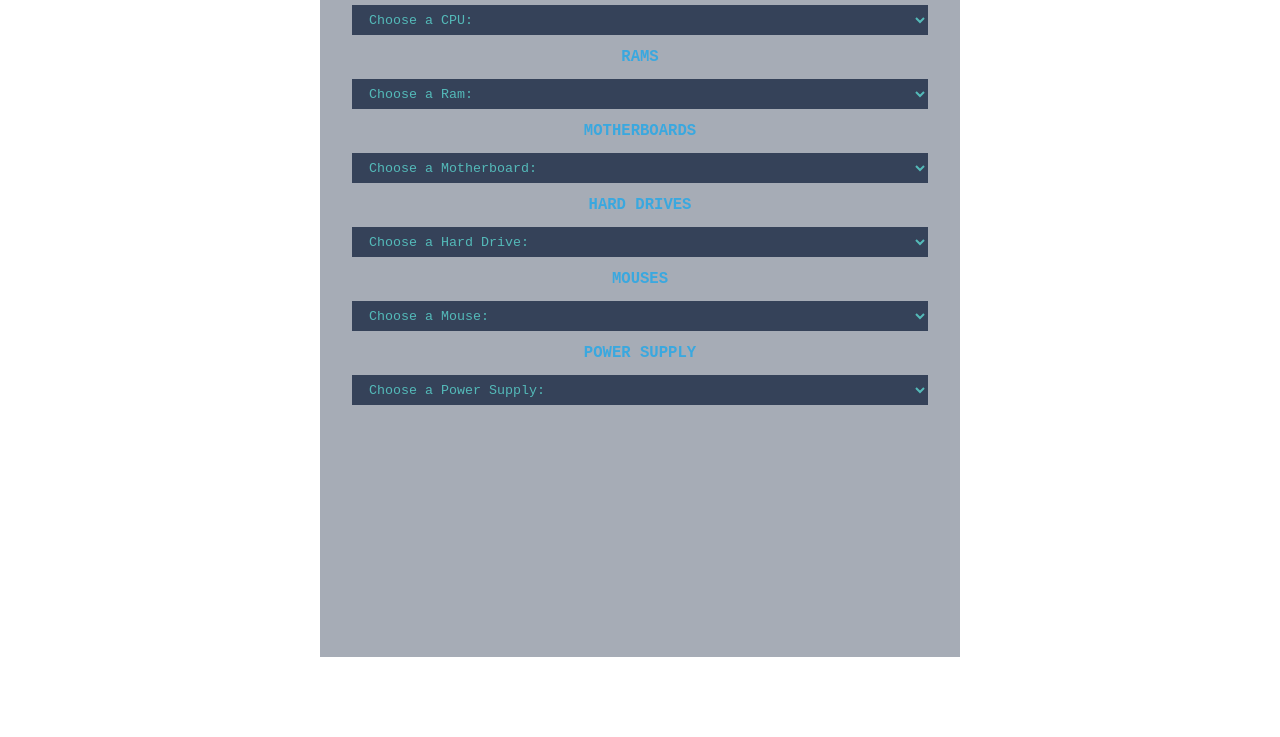
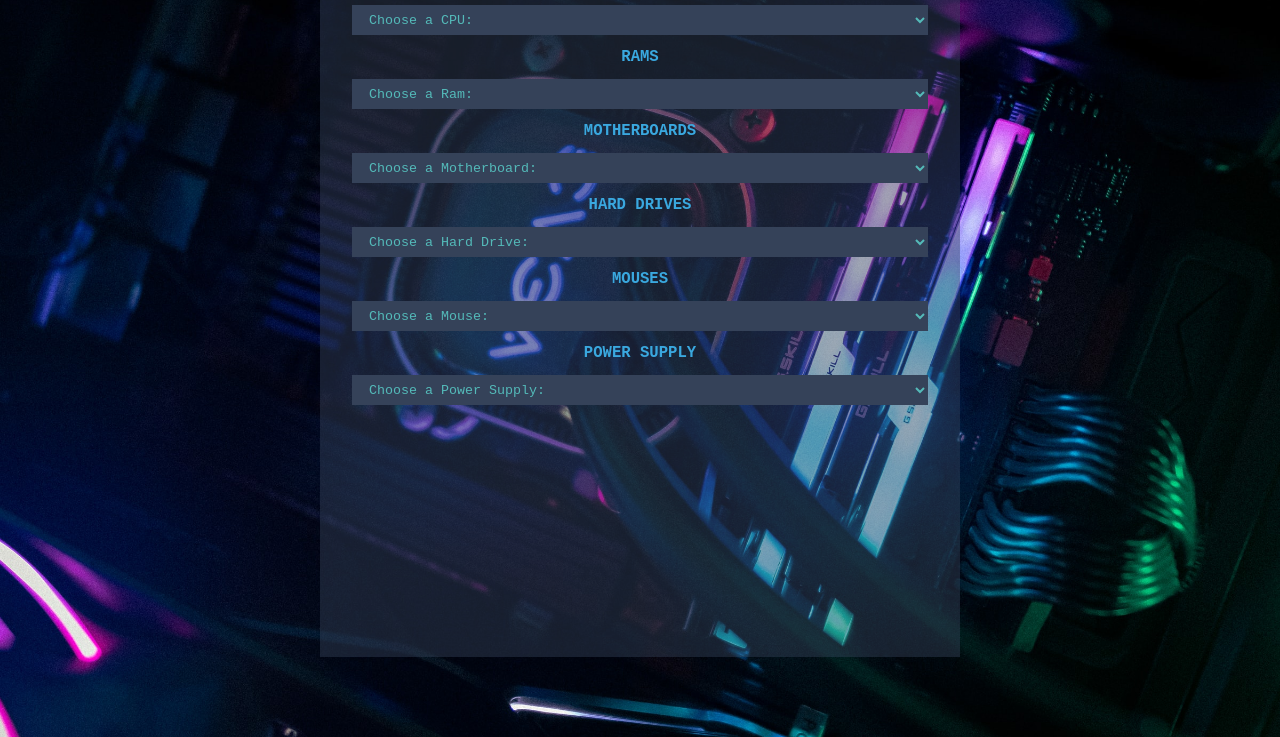
Before and after one commit to Qubit1010/computer-component-order-form, a plain HTML site: page index.html in a window 1280 px wide. Shown: the part 63-800 px from the top of the page. Drawn offline with Linux system fonts and the light colour scheme; the site is published under a folder, as on GitHub Pages, so addresses that start at the root find nothing.

Commit message:
'slash removed'

```diff
--- a/style.css
+++ b/style.css
@@ -7,7 +7,7 @@
 }
 
 main{
-    background: url(/assets/vitaly-sacred-p-IgjxEMilY-unsplash.jpg) no-repeat;
+    background: url(assets/vitaly-sacred-p-IgjxEMilY-unsplash.jpg) no-repeat;
     background-size: cover;
     width: 100vw;
     height: 100vh;
```
